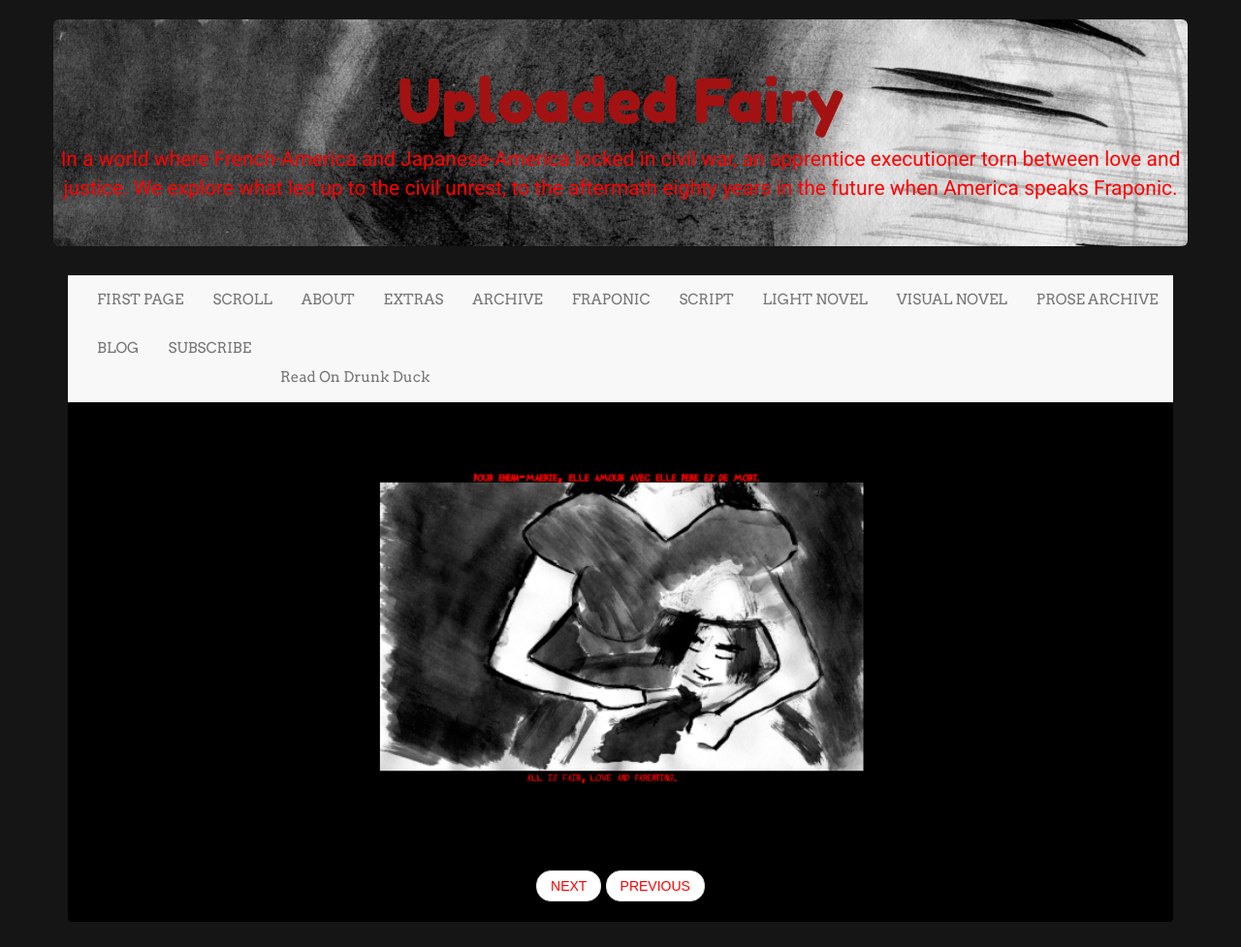
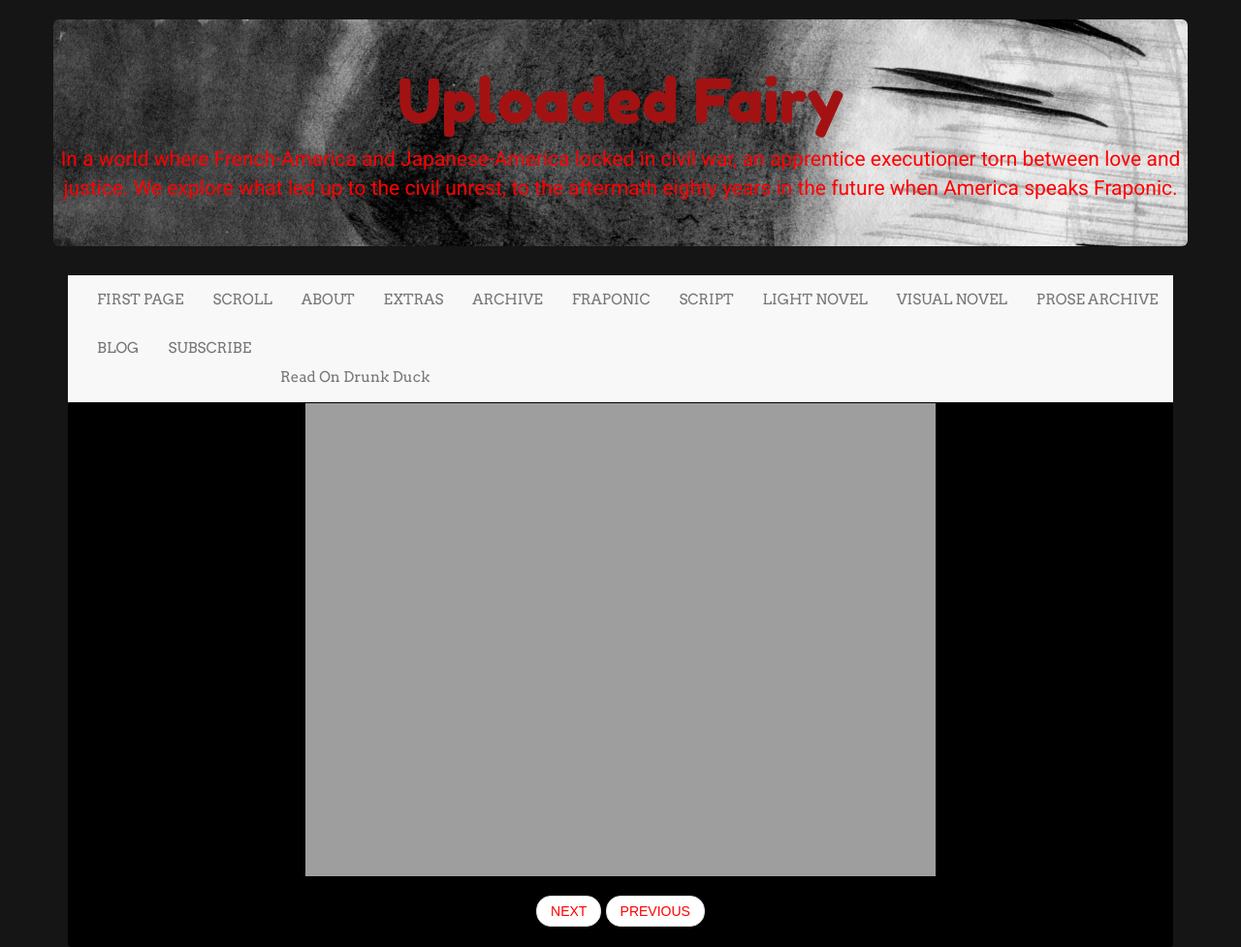
Before and after one commit to LWFlouisa/UploadedFairy, a Jekyll site: the page built from _posts/2021-12-12-page42.md, in a window 1280 px wide. Shown: the whole page at 97% size. Built offline with Jekyll 4.4.1, drawn with Linux system fonts in a browser that asks for light colours; nearby versions of some CDN libraries; before the commit the page ends 951 px from its top, so only the background shows below that.

Commit message:
Update 2021-12-12-page42.md

```diff
--- a/_posts/2021-12-12-page42.md
+++ b/_posts/2021-12-12-page42.md
@@ -5,4 +5,4 @@
 categories: page
 permalink: /042
 ---
-![PAGE FOURTY THREE]({{ site.url }}/pages/pagetest43.png)
+![PAGE FOURTY TWO]({{ site.url }}/finished_pages/page42.jpg)
```
